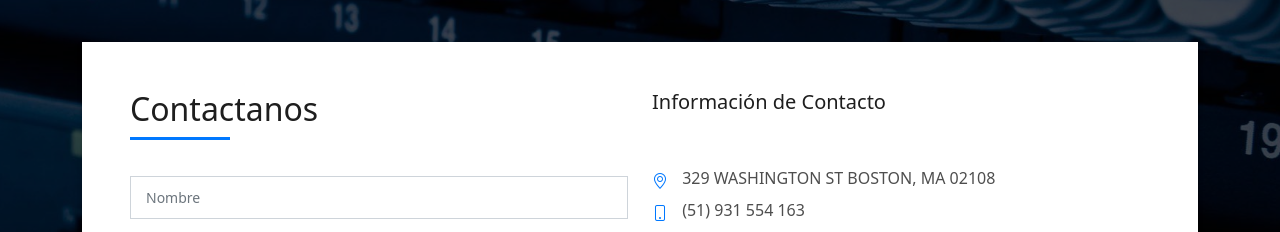
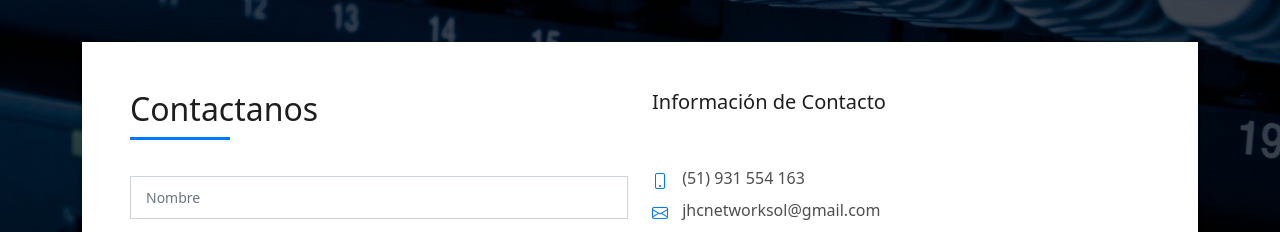
Before and after one commit to RennyBilella/JHC, a plain HTML site: page index.html in a window 1280 px wide. Shown: the part 3999-4231 px from the top of the page. Drawn offline with Linux system fonts and the light colour scheme; files whose address does not match are found by name.

Commit message:
Add files via upload

```diff
--- a/index.html
+++ b/index.html
@@ -479,9 +479,9 @@
                     <div class="more-info">
 
                       <ul class="list-ico">
-                        <li><span class="bi bi-geo-alt"></span> 329 WASHINGTON ST BOSTON, MA 02108</li>
+
                         <li><span class="bi bi-phone"></span> (51) 931 554 163</li>
-                        <li><span class="bi bi-envelope"></span> contact@example.com</li>
+                        <li><span class="bi bi-envelope"></span> jhcnetworksol@gmail.com</li>
                       </ul>
                     </div>
                     <div class="socials">
```
